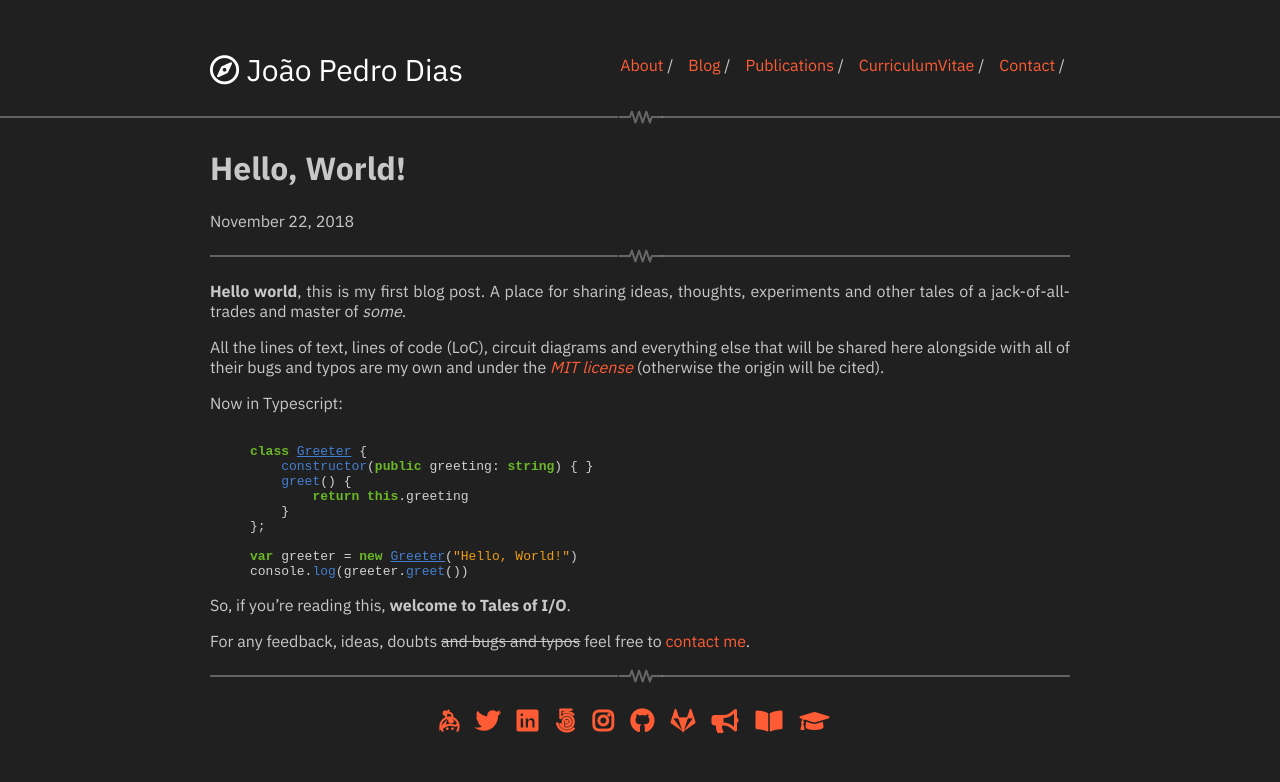
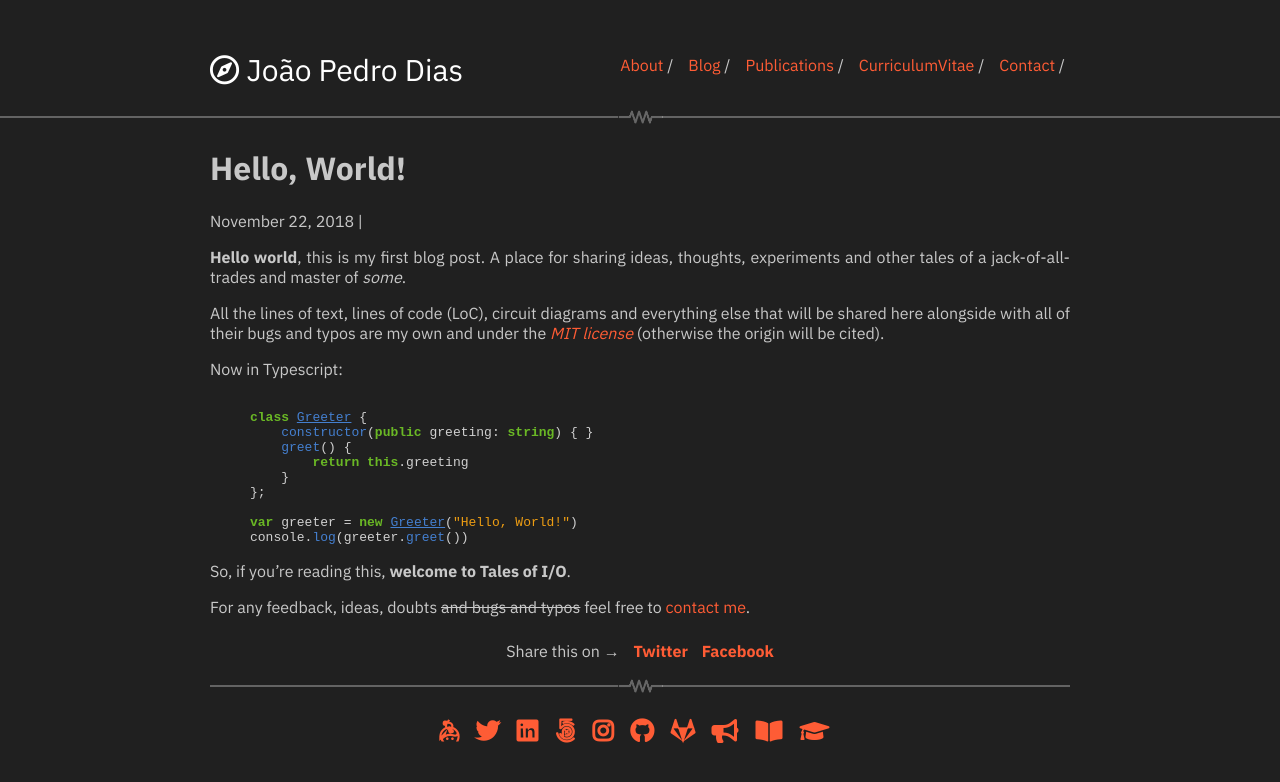
Before and after one commit to jpdias/jpdias.github.io, a Jekyll site: the page built from _posts/2018-11-22-hello-world.md, in a window 1280 px wide. Shown: the top 782 px of the page. Built offline with Jekyll 4.4.1, drawn with Linux system fonts in a browser that asks for light colours; nearby versions of some CDN libraries.

Commit message:
add share buttons

```diff
--- a/_config.yml
+++ b/_config.yml
@@ -1,6 +1,7 @@
 title: "João Pedro Dias"
 url: "https://jpdias.me"
 baseurl: ""
+twitter_username: jpd1as
 
 markdown: kramdown
 excerpt_separator: <!--more-->
--- /dev/null
+++ b/_includes/share.html
@@ -0,0 +1,5 @@
+<div class="share-page">
+    Share this on &rarr;
+    <a href="https://twitter.com/intent/tweet?text={{ page.title }}&url={{ site.url }}{{ page.url }}&via={{ site.twitter_username }}&related={{ site.twitter_username }}" rel="nofollow" target="_blank" title="Share on Twitter">Twitter</a>
+    <a href="https://facebook.com/sharer.php?u={{ site.url }}{{ page.url }}" rel="nofollow" target="_blank" title="Share on Facebook">Facebook</a>
+</div>
--- a/_layouts/post.html
+++ b/_layouts/post.html
@@ -2,7 +2,8 @@
 layout: default
 ---
 <h1>{{ page.title }}</h1>
-<p>{{ page.date | date: '%B %d, %Y' }}</p>
-<hr>
+<p>{{ page.date | date: '%B %d, %Y' }} | </p>
 
 {{ content }}
+
+{% include share.html %}
--- a/_sass/_style.scss
+++ b/_sass/_style.scss
@@ -168,6 +168,23 @@ hr:after {
     margin-left: 22px;
 }
 
+/*share*/
+
+.share-page {
+    text-align: center;
+    padding: 8px 15px;
+    border-radius: 5px;
+
+    a {
+        font-weight: 700;
+        margin-left: 10px;
+
+        &:hover {
+            border-bottom: 1px dashed;
+        }
+    }
+}
+
 @import "typography";
 @import "tables";
 //@import "_syntax-highlighting";
```
Also changed, not shown: blog.md (+1 -0 lines).
